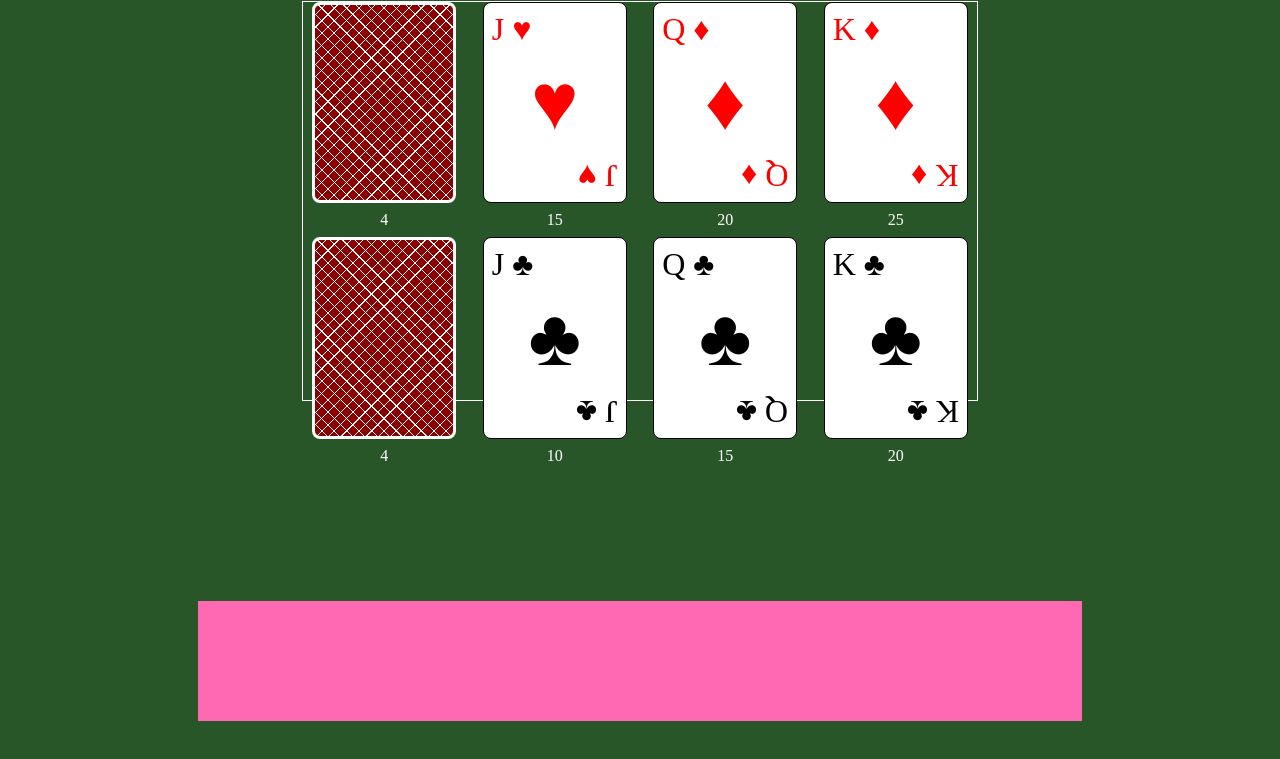
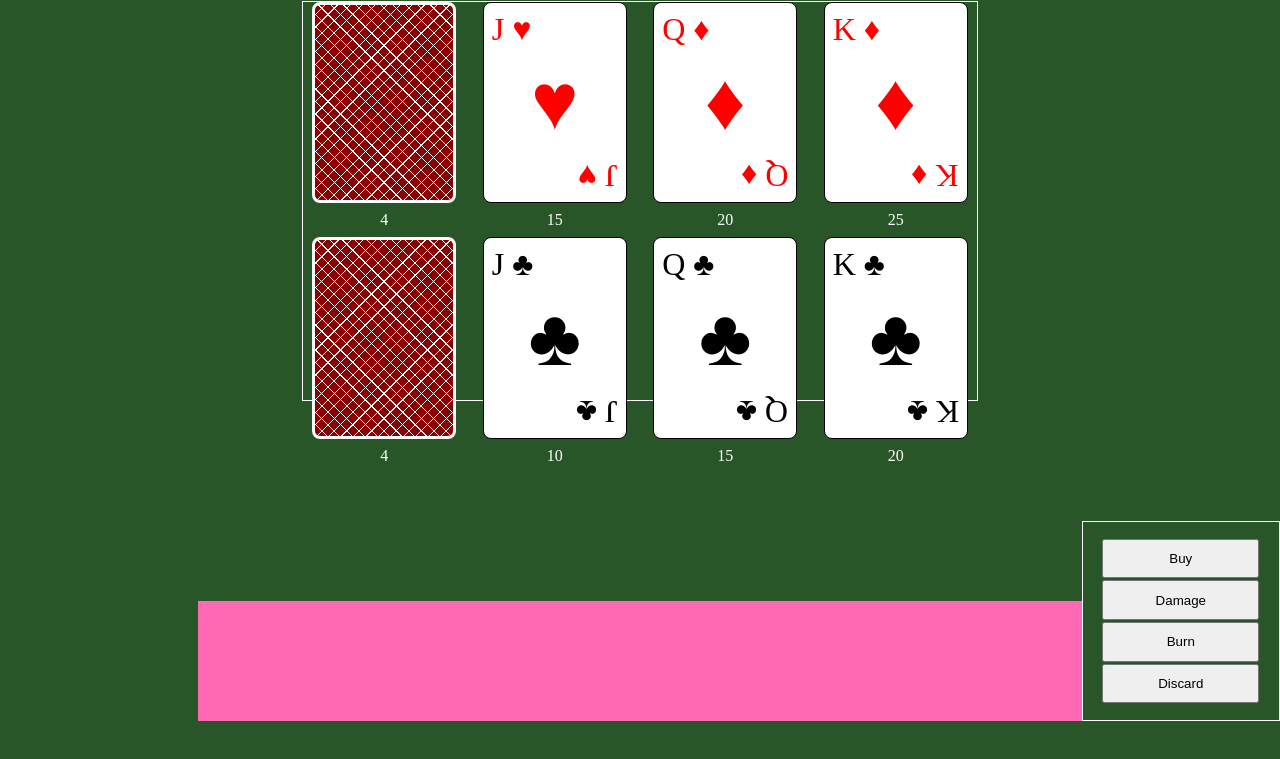
Before and after one commit to MaxTopan/WarAndCoin, a website with bundled scripts: page src/index.html in a window 1280 px wide. Shown: the part 79-838 px from the top of the page. Built offline with nearby package versions, Linux system fonts and the light colour scheme.

Commit message:
add action button HTML & CSS

```diff
--- a/src/index.html
+++ b/src/index.html
@@ -57,5 +57,11 @@
     <div class="hand-container">
 
     </div>
+    <div class="actions-container">
+        <button class="action" id="buy">Buy</button>
+        <button class="action" id="damage">Damage</button>
+        <button class="action" id="burn">Burn</button>
+        <button class="action" id="discard">Discard</button>
+    </div>
 </body>
 </html>
--- a/src/style.css
+++ b/src/style.css
@@ -127,7 +127,7 @@ main {
     font-size: 2rem;
 }
 
-.face.card {
+/* .face.card {
     background-color: hotpink;
 }
 
@@ -135,7 +135,7 @@ main {
 .face.card::after {
     content: attr(data-value);
     content: attr(data-shield);
-}
+} */
 
 .card::before {
     top: 0.5rem;
@@ -156,6 +156,25 @@ main {
     bottom: 0em;
     background-color: hotpink;
 
+}
+
+.actions-container {
+    position: fixed;
+    display: flex;
+    flex-direction: column;
+    align-items: center;
+    justify-content: center;
+    bottom: 0em;
+    right: 0em;
+    width: 15.5%;
+    height: 25%;
+    border: 1px solid white;
+}
+
+.action {
+    width: 80%;
+    height: 20%;
+    margin: 1px;
 }
 
 /* 3D FLIP
```
